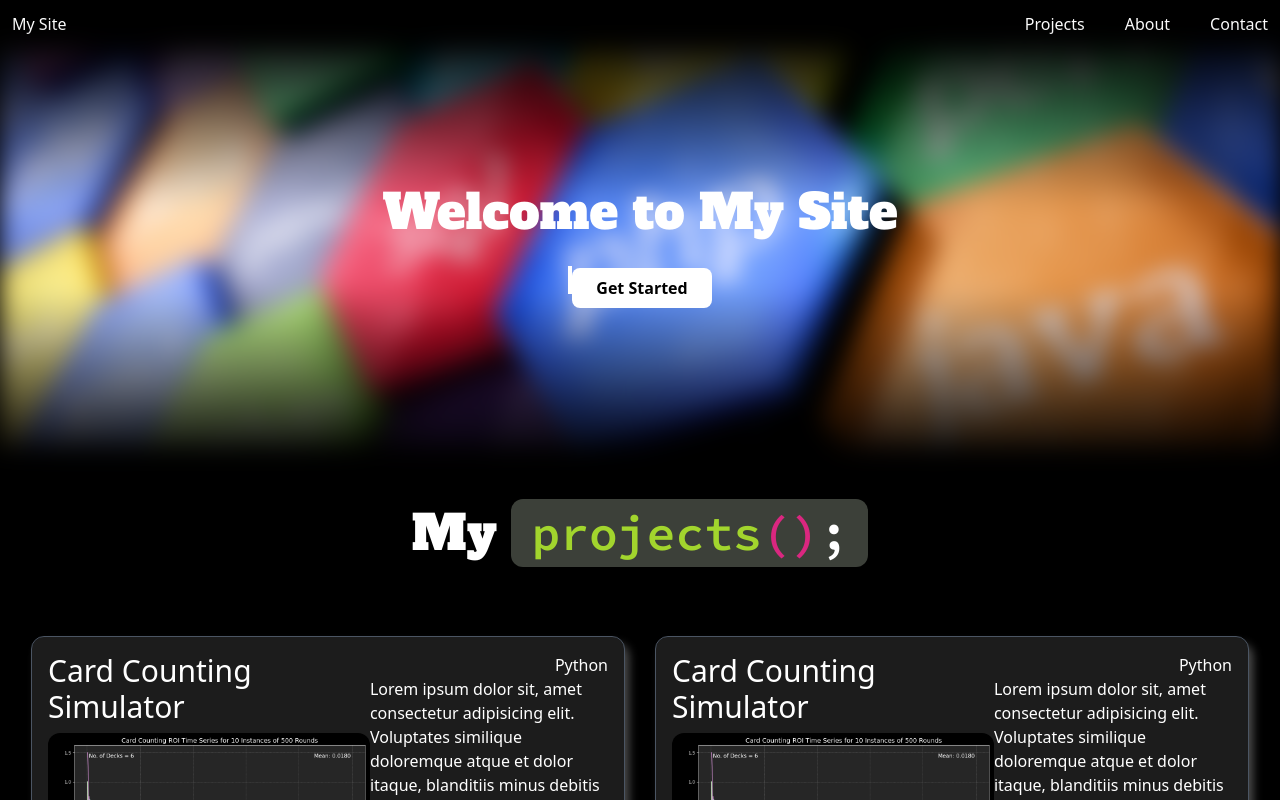
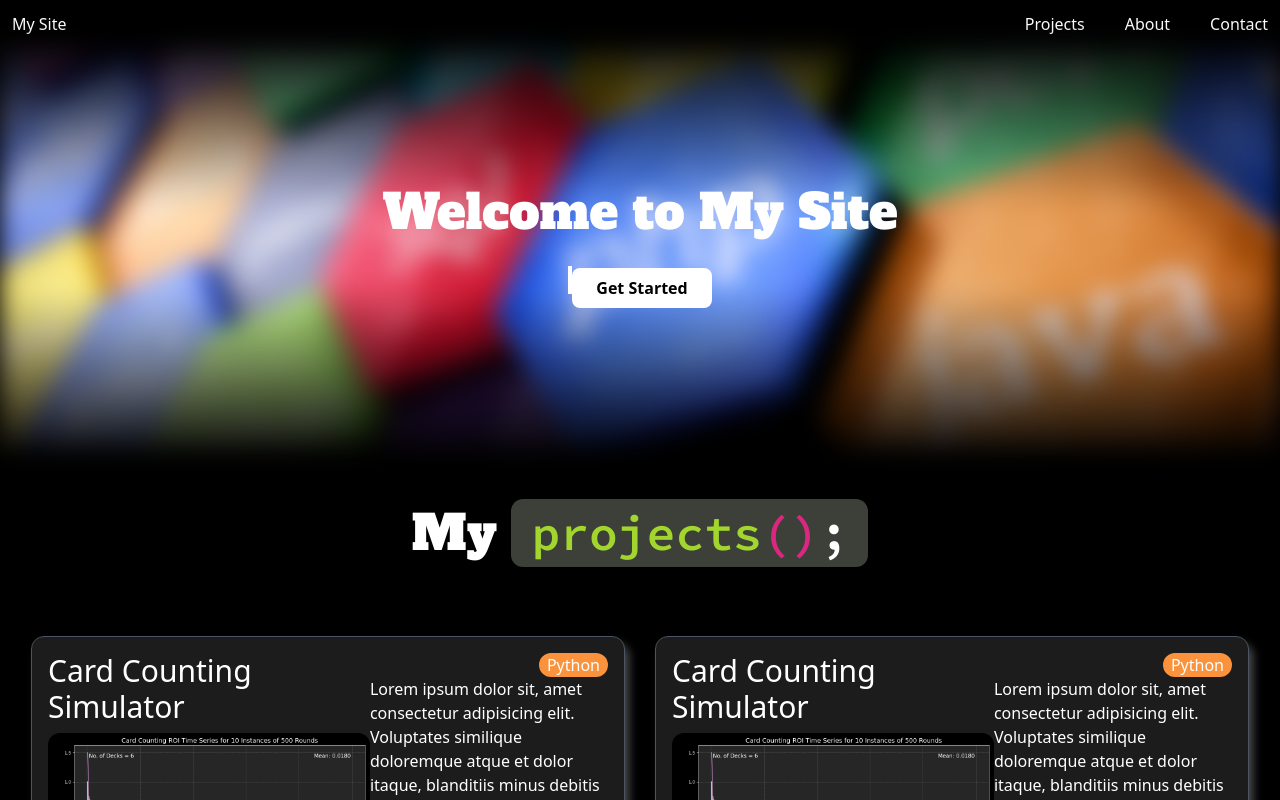
Before and after one commit to ryan-bert/my-website, a React (Create React App) app: page / in a window 1280 px wide. Shown: the top 800 px of the page. Built offline with nearby package versions, Linux system fonts and the light colour scheme.

Commit message:
minor change

```diff
--- a/src/components/tag.tsx
+++ b/src/components/tag.tsx
@@ -1,5 +1,5 @@
 export default function Tag() {
     return (
-        <p className="rounded">Python</p>
+        <p className="inline-block px-2 bg-orange-400 rounded-2xl">Python</p>
     );
 }
```
